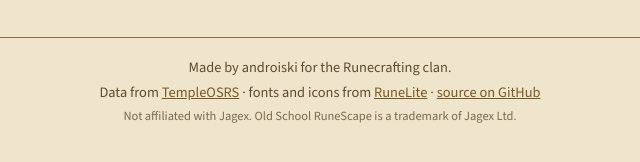
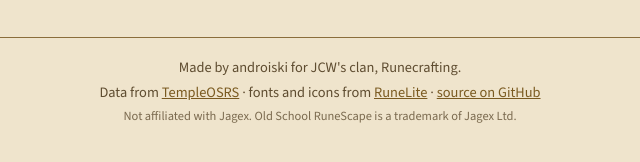
Before and after one commit to androiski/osrs-clan-bingo, a plain HTML site: page index.html in a window 1280 px wide. Shown: the part 3479-3641 px from the top of the page, 320-960 px from the left. Drawn offline with nearby package versions, Linux system fonts and the light colour scheme; no server answers; a script that the page names is missing; a web font is replaced by a local one.

Commit message:
Footer credit: made for JCW's clan, Runecrafting
Co-Authored-By: Claude Opus 5.5 <noreply@anthropic.com>

```diff
--- a/index.html
+++ b/index.html
@@ -80,7 +80,7 @@ try { const t = localStorage.getItem("bingo-theme"); if (t === "dark" || t === "
   </section>
 
   <footer class="foot" id="foot">
-    <p>Made by androiski for the Runecrafting clan.</p>
+    <p>Made by androiski for JCW's clan, Runecrafting.</p>
     <p>Data from <a href="https://templeosrs.com">TempleOSRS</a> · fonts and icons from <a href="https://runelite.net">RuneLite</a> · <a href="https://github.com/androiski/runecrafting-clan-bingo">source on GitHub</a></p>
     <p class="fine">Not affiliated with Jagex. Old School RuneScape is a trademark of Jagex Ltd.</p>
   </footer>
```
